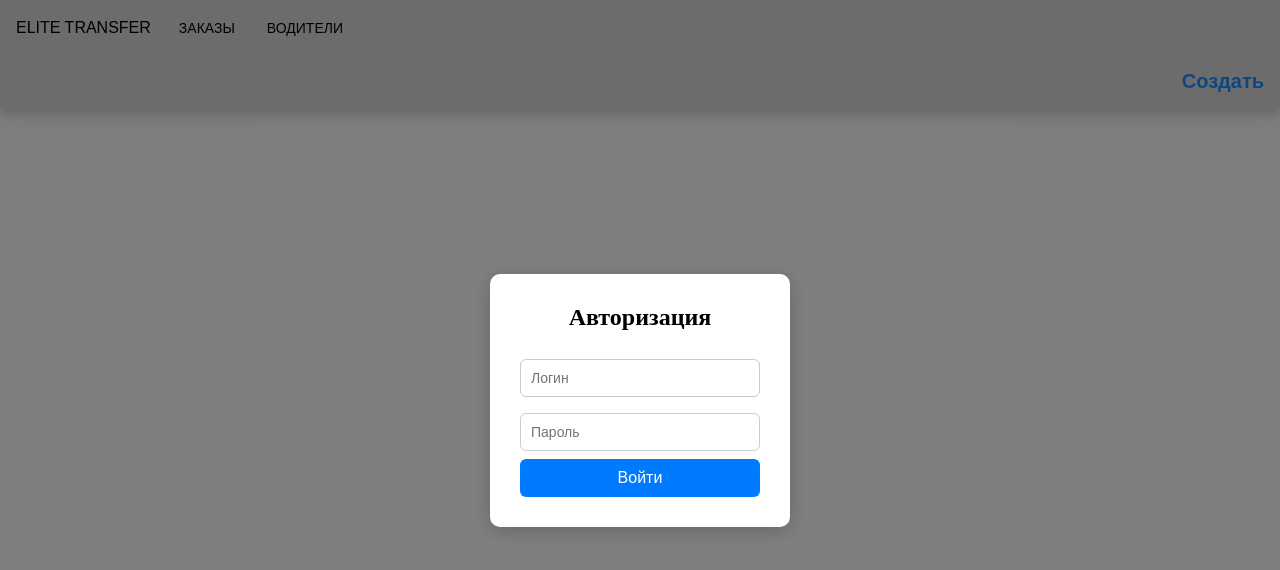
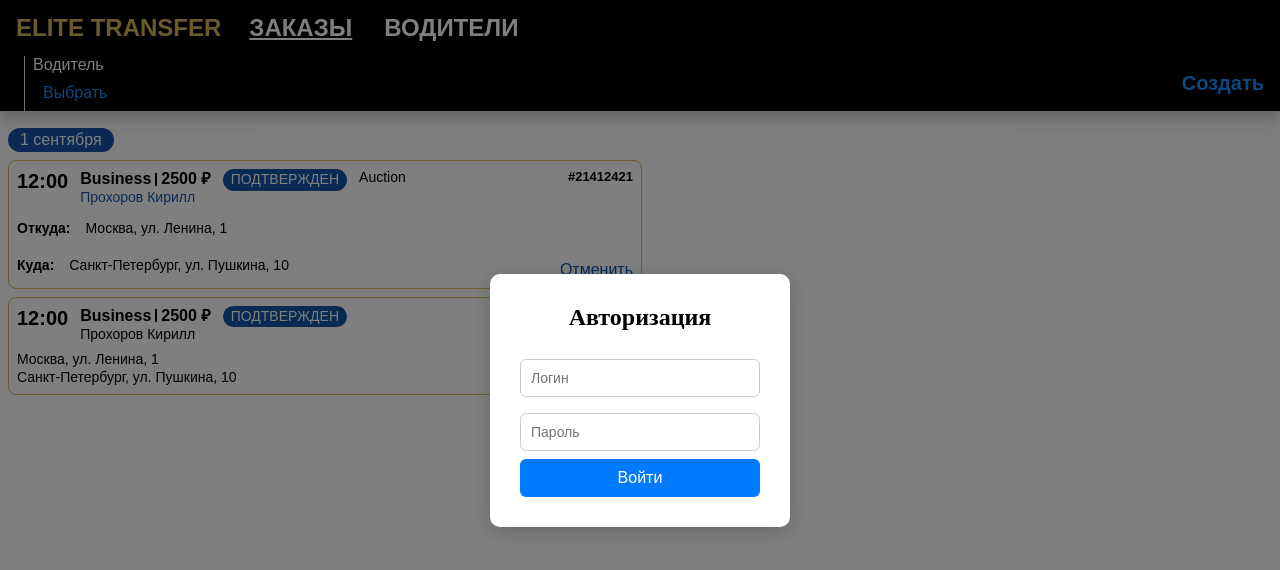
Before and after one commit to RauzProh/driveBOT, a plain HTML site: page web/frontend/index.html in a window 1280 px wide. Drawn offline with Linux system fonts and the light colour scheme; files that its build step writes are made by us from their sources; files whose address does not match are found by name.

Commit message:
new design

```diff
--- a/web/frontend/app.js
+++ b/web/frontend/app.js
@@ -333,16 +333,20 @@ async function renderOrders() {
             <div>${driverid}</div>
           </div>
           <div class="status ${statusClass}">${statusClass}</div>
-          <div class="ordertype">${modeText}</div>
+          <div class="ordertype">Тип - ${modeText}</div>
           <div class="orderid">#${order.id}</div>
         </div>
-        <div class="from">Откуда: ${escapeHtml(fromText)}</div>
-        <div class="lline">
-            <div class="to">Куда: ${escapeHtml(order.to_address || "Без водителя")}</div>
-            <div style="margin-left: auto;">
-                <button class="cancelbtn">Отменить</button>
+        <div class="card-adreses">
+            <div class="row">
+                <div class="label">Откуда:</div>
+                <div class="value">${escapeHtml(fromText)}</div>
+            </div>
+            <div class="row">
+                <div class="label">Куда:</div>
+                <div class="value">${escapeHtml(order.to_address || "Без водителя")}</div>
             </div>
         </div>
+        <div class="card-cancel-btn"><button class="cancelbtn">Отменить </button></div>
       </div>
     `;
 
--- a/web/frontend/index.html
+++ b/web/frontend/index.html
@@ -3,6 +3,7 @@
 <head>
   <title>Login</title>
   <link rel="stylesheet" href="/static/style.css">
+  <link rel="stylesheet" href="style.css">
 </head>
 <body>
     <!-- <h1>Login</h1>
@@ -88,7 +89,7 @@
             </a>
             <div class="menu">
                 <a href="/">
-                    <div class="menu-item">Заказы</div>
+                    <div class="menu-item underline">Заказы</div>
                 </a>
                 <a href="/drivers">
 
@@ -104,7 +105,7 @@
 
         <div class="trips">
                <div class="trips-new-filters-desktop">
-                <!-- <div class="trips-filter-block">
+                <div class="trips-filter-block">
                     <div class="trips-filter-block__label">Водитель</div>
 
                     <div class="select-custom">
@@ -118,14 +119,14 @@
                         </div>
                         </div>
                     </div>
-                </div> -->
+                </div>
                 <div class="createorder"><button class="createorder" onclick="createOrderOpen()">
                     Создать
                 </button></div>
             </div>
             <div class="trip-content">
                 <div class="trips-new-list">
-                    <!-- <div class="trips-new-list-date">1 сентября</div>
+                    <div class="trips-new-list-date">1 сентября</div>
                     <div class="trip-card">
                         <div class="fline">
                             <div class="time">12:00</div>
@@ -136,19 +137,26 @@
                                     <div class="price">2500 ₽</div>
 
                                 </div>
-                                <div>Прохоров Кирилл</div>
+                                <div class="fordriver">Прохоров Кирилл</div>
                             </div>
                             <div class="status confirmed">Подтвержден</div>
                             <div class="ordertype">Auction</div>
                             <div class="orderid">#21412421</div>
                         </div>
-                        <div class="from">Москва, ул. Ленина, 1</div>
-                        <div class="lline">
-                            <div class="to">Санкт-Петербург, ул. Пушкина, 10</div>
-                            <div style="margin-left: auto;">
-                                <button class="cancelbtn">Отменить </button>
+                        <div class="card-adreses">
+                            <div class="row">
+                                <div class="label">Откуда:</div>
+                                <div class="value">Москва, ул. Ленина, 1</div>
+                            </div>
+                            <div class="row">
+                                <div class="label">Куда:</div>
+                                <div class="value">Санкт-Петербург, ул. Пушкина, 10</div>
                             </div>
                         </div>
+                        <div class="lline">
+
+                        </div>
+                        <div class="card-cancel-btn"><button class="cancelbtn">Отменить </button></div>
                     </div>
                     <div class="trip-card">
                         <div class="fline">
@@ -169,7 +177,7 @@
                             <div class="from">Москва, ул. Ленина, 1</div>
                             <div class="to">Санкт-Петербург, ул. Пушкина, 10</div>
                         </div>
-                    </div> -->
+                    </div>
 
                 </div>
                 <div class="trips-new-details trips-new-details_desktop" style="display: none;">wadwa</div>
--- a/web/frontend/style.css
+++ b/web/frontend/style.css
@@ -26,11 +26,14 @@
     flex-direction: column;
 }
 
+.underline {
+  text-decoration: underline; /* подчеркивание */
+}
 
 .navbar {
     align-items: center;
-    background-color: #D9D9D9;
-    color: rgb(0, 0, 0);
+    color: rgb(255, 255, 255);
+    background-color: black;
     display: flex;
     height: 56px;
     padding: 0 16px;
@@ -48,6 +51,12 @@
     margin-left: 16px;
 }
 
+.logo {
+    font-size: 24px;
+    font-weight: 600;
+    color: #D8B65D;
+}
+
 
 .trips-new-filters-desktop {
     box-shadow: 0 16px 16px rgba(5, 31, 28, .06), 0 7px 8px rgba(5, 31, 28, .12);
@@ -56,22 +65,24 @@
     align-items: center;
     padding: 0 16px;
     border-bottom: 1px solid #e0e0e0;
-    background-color: #D9D9D9;
+    background-color: #000000;
+    color: #FFFFFF;
     position: sticky;
     /* top: 56px; */
     z-index: 5;
     width: 100%;
+}
+
+.trips-filter-block__label {}
 
 
-}
-.menu-item {}
 
 .menu-item {
     align-items: center;
     cursor: pointer;
     display: flex;
-    font-size: 14px;
-    font-weight: 500;
+    font-size: 24px;
+    font-weight: 600;
     height: 32px;
     justify-content: center;
     margin-right: 8px;
@@ -120,16 +131,39 @@
 }
 
 .trip-card {
-    background-color: #D9D9D9;
-    border: 1px dashed #e0e3e3;
+    /* background-color: #D9D9D9;
+     */
+    border: 1px solid #d8b65d;
     border-radius: 8px;
     font-size: 14px;
-    padding: 6px 8px 8px;
+    padding: 8px;
     position: relative;
     transition: .18s;
     margin-bottom: 8px;
 }
 
+.card-adreses {
+  display: flex;
+  flex-direction: column; /* две строки */
+  gap: 10px; /* расстояние между строками */
+}
+
+.row {
+  display: flex; /* две колонки в строке */
+  gap: 10px;
+  align-items: center;
+}
+
+.label {
+  flex: 0 0 auto; /* подстраивается под текст */
+  font-weight: bold;
+}
+
+.value {
+  flex: 1 1 auto; /* растягивается на всю оставшуюся ширину */
+  /* background-color: #f0f0f0; */
+  padding: 5px;
+}
 
 .trips-new-details_desktop {
     background: #fff;
@@ -158,6 +192,7 @@
     gap: 12px;
     align-items: center;
     margin-bottom: 8px;
+    align-items: start;
 }
 
 .lline{
@@ -165,15 +200,34 @@
     flex-direction: row;
 }
 
+.fordriver{
+    color: #1554A9;
+
+}
+
+.card-cancel-btn {
+    position: absolute;
+    right: 8px;
+    bottom: 8px;
+}
 
 .order_info {
     display: flex;
     align-items: center;
     gap: 4px;
     margin-right: auto;
-    font-size: 13px;
+    font-size: 16px;
     font-weight: 600;
 
+}
+.status {
+    font-size: 14px;
+    font-weight: 500;
+    color: #FFFFFF;
+    border-radius: 20px;
+    background-color: #1554A9;
+    padding: 2px 8px;
+    text-transform: uppercase;
 }
 
 .time {
@@ -201,7 +255,7 @@
     color: #1890FF;
     font-size: 20px;
     font-weight: 600;
-    background-color: #D9D9D9;
+    background-color: transparent;
 }
 
 .createorder:hover{
@@ -407,6 +461,7 @@ button:hover {
   display: flex;
   gap: 20px;
   background: #D9D9D9;
+  border: 1px solid #d8b65d;
   border-radius: 12px;
   box-shadow: 0 2px 6px rgba(0,0,0,0.1);
   padding: 16px;
```
